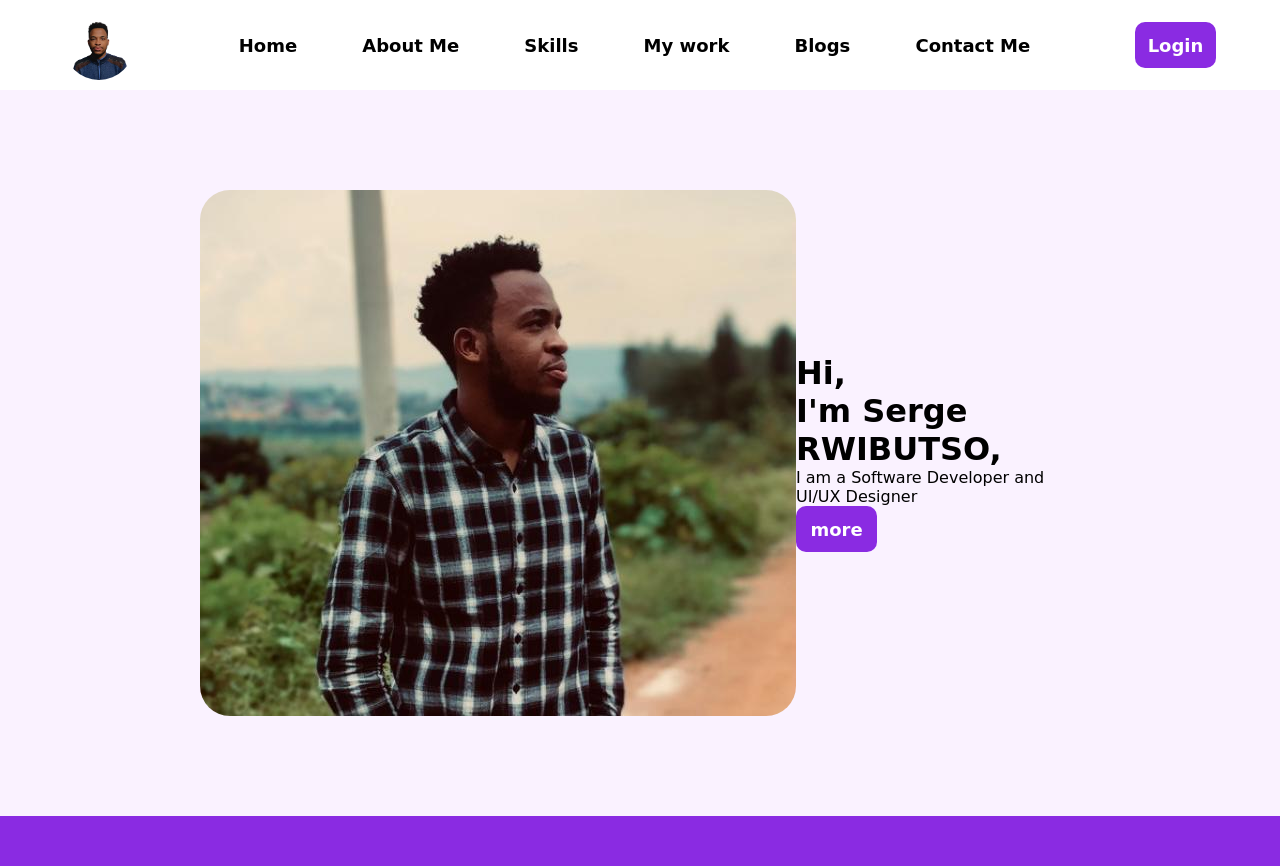
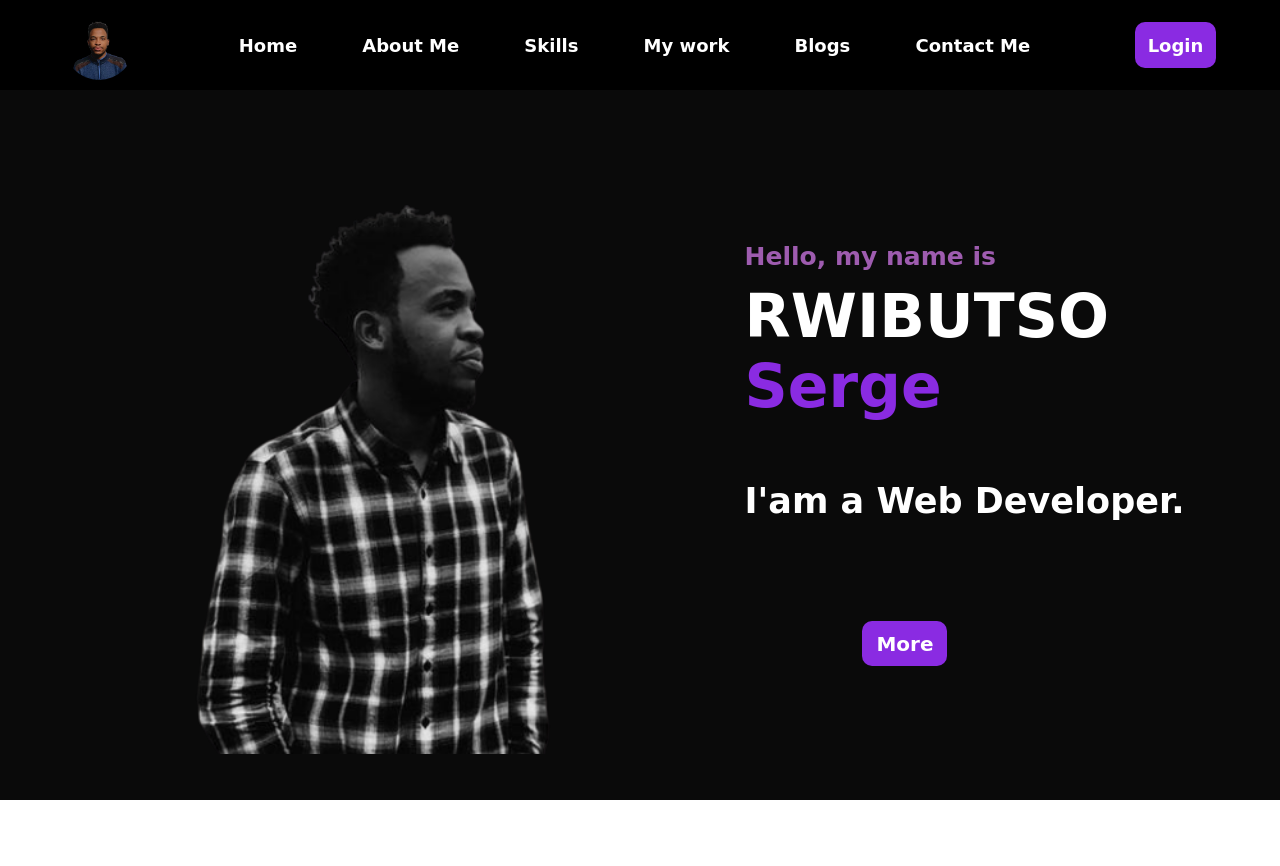
Before and after one commit to Rwibutso/My-barnd, a plain HTML site: page index.html in a window 1280 px wide. After the commit the page ends 800 px from the top, so only its background shows below. Drawn offline with Linux system fonts and the light colour scheme.

Commit message:
update home

```diff
--- a/index.html
+++ b/index.html
@@ -9,7 +9,7 @@
 </head>
 <body>
     <div class="container">
-        <div class="container-header">
+        <div class="header">
             <nav>
                <div class="div-logo"><img src="images/serge.png" class="logo"></div>
                 <ul>
@@ -20,20 +20,20 @@
                     <li><a href="#">Blogs</a></li>
                     <li><a href="#">Contact Me</a></li>
                 </ul>
-                <button type="button" class="special">Login</button>
+                <button type="button" class="btn-login">Login</button>
             </nav>
         </div>
-        <div class="container-body">
-            <div class="body-main">
-                <img src="images/serge.jpeg" class="body-image">
-                <div class="body-text">
-                    <h1><span> Hi,<br>I'm Serge RWIBUTSO,</span></h1>
-                    <p>I am a Software Developer and <br> UI/UX Designer</p>
-                    <button type="button" class="more-button">more</button>
-                </div>
+        <div class="content">
+          <div class="main">
+            <img src="images/rwbts.png" alt="">
+            <div class="main-text">
+               <h4>Hello, my name is</h4>
+               <h1>RWIBUTSO <span>Serge</span></h1>
+               <h3>I'am a Web Developer.</h3>
+               <button class="more-btn">More</button>
             </div>
+          </div>
         </div>
-        <div class="footer"></div>
     </div>
 </body>
 </html>
--- a/style.css
+++ b/style.css
@@ -4,14 +4,13 @@
     font-family: cursive;
     box-sizing: border-box;
 }
-body{
-    background-color: rgb(162, 0, 255,5%);
+.container{
+    background-color:rgb(10, 10, 10);
+    height: 100vh;
 }
-.container{
-}
-.container-header{
+.header{
     padding: 10px 5%;
-    background-color: #fff;
+    background-color:black;
 }
 nav{
     display: flex;
@@ -39,7 +38,7 @@ nav ul li{
     margin: 10px 30px;
 }
 nav ul li a{
-    color: black;
+    color: white;
     text-decoration: none;
     font-size: 18px;
     font-weight: bold;
@@ -48,7 +47,7 @@ nav ul li a{
 nav ul li a:hover{
     color:blueviolet;
 }
-.special{
+.btn-login{
     background-color: blueviolet;
     height: 46px;
     width: 81px;
@@ -63,43 +62,51 @@ nav ul li a:hover{
     background-color: rgb(128, 21, 228, 40%);
     color:black
 }
-.container-body{
+.content{
+    width: 100%;
 
-    width: 100%;
-    padding: 100px 0px;
+
 }
-.body-main{
-    margin: 0px 200px;
-    width: auto;
-    height: auto;
+.content img{
+    height: 75vh;
+}
+.main{
+    width: 90%;
+    margin: 5% auto;
     display: flex;
     align-items: center;
-    justify-content: space-around;
+    ;
 }
-.body-text{
-    display: block;
-    margin: 50px 0px;
+
+
+.main-text h4{
+    font-size: 25px;
+    color: rgb(158, 92, 175);
+    margin-bottom: 10px;
 }
-.body-image{
-    width: 730px;
-    border-radius: 30px;
+.main-text h1{
+    color: #fff;
+    font-size: 60px;
+    margin-bottom: 60px;
 }
-.footer{
-    height: 50px;
-    width: 100%;
-    background-color: blueviolet;
-
+span{
+   color: blueviolet;
 }
-.more-button{
-    height: 46px;
-    width: 81px;
-    background-color: blueviolet;
+.main-text h3{
+    color: #fff;
+    font-size: 35px;
+}
+.more-btn{
+    height: 45px;
+    width: 85px;
     border-radius: 10px;
     color: #fff;
-    font-size: 18px;
+    background-color: blueviolet;
+    margin-top: 100px;
+    margin-left: 25%;
+    font-size: 20px;
     font-weight: bold;
     border: none;
-    transition: .3s;
 }
 .more-button:hover{
     background-color: rgb(128, 21, 228, 40%);
```
Also changed, not shown: images/rwbts.png (added), images/serge-removebg-preview.png (added).
